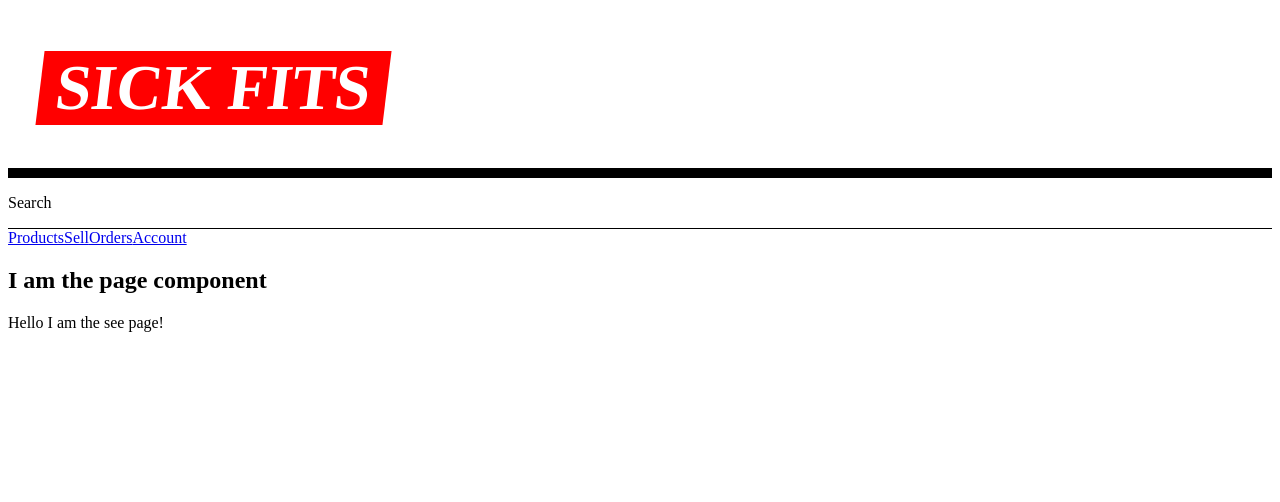
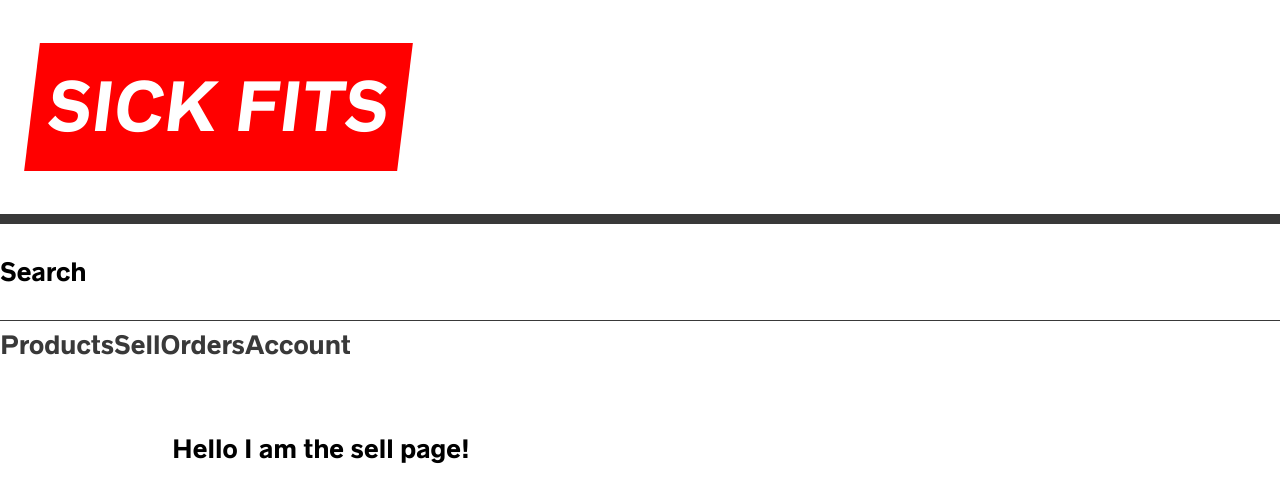
Before and after one commit to flabbyPatty/sick-fits-frontend, a Next.js app: page /sell in a window 1280 px wide. Shown: the top 502 px of the page. Built offline with nearby package versions, Linux system fonts and the light colour scheme.

Commit message:
Add global styles, typography and layout styles

```diff
--- a/components/Page.js
+++ b/components/Page.js
@@ -1,18 +1,60 @@
-import PropTypes from 'prop-types';
+import styled, { createGlobalStyle } from 'styled-components';
 import Header from './Header';
 
-export default function Page({ children, cool }) {
+const GlobalStyles = createGlobalStyle`
+  @font-face {
+    font-family: 'radnika_next';
+    src: url('/static/radnikanext-medium-webfont.woff2') format(woff2);
+    font-weight: normal;
+    font-style: normal;
+  }
+  html {
+    --red: #ff0000;
+    --black: #393939;
+    --grey: #3a3a3a;
+    --gray: var(--gray);
+    --lightGrey: #e1e1e1;
+    --lightGray: var(--lightGrey);
+    --offWhite: #ededed;
+    --maxWidth: 1000px;
+    --bs: 0 12px 24px 0 rgba(0,0,0,0.09);
+    box-sizing: border-box;
+
+  }
+  *, *::before, *:after {
+    box-sizing: inherit;
+  }
+  body {
+    font-family: 'radnika_next', -apple-system, BlinkMacSystemFont, 'Segoe UI', Roboto, Oxygen, Ubuntu, Cantarell, 'Open Sans', 'Helvetica Neue', sans-serif;
+    padding: 0;
+    margin: 0;
+    font-size: 1.5rem;
+    line-height: 2;
+  }
+  a {
+    text-decoration: none;
+    color: var(--black);
+  }
+  a:hover {
+    text-decoration: underline;
+  }
+  button {
+    font-family: 'radnika_next', -apple-system, BlinkMacSystemFont, 'Segoe UI', Roboto, Oxygen, Ubuntu, Cantarell, 'Open Sans', 'Helvetica Neue', sans-serif;
+  }
+`;
+
+const InnerStyles = styled.div`
+  max-width: var(--maxWidth);
+  margin: 0 auto;
+  padding: 2rem;
+`;
+
+export default function Page({ children }) {
   return (
     <div>
+      <GlobalStyles />
       <Header />
-      <h2>I am the page component</h2>
-      {children}
-      {cool}
+      <InnerStyles>{children}</InnerStyles>
     </div>
   );
 }
-
-Page.propTypes = {
-  cool: PropTypes.string,
-  children: PropTypes.any,
-};
--- a/pages/sell.js
+++ b/pages/sell.js
@@ -1,3 +1,3 @@
 export default function SellPage() {
-  return <p>Hello I am the see page!</p>;
+  return <p>Hello I am the sell page!</p>;
 }
```
